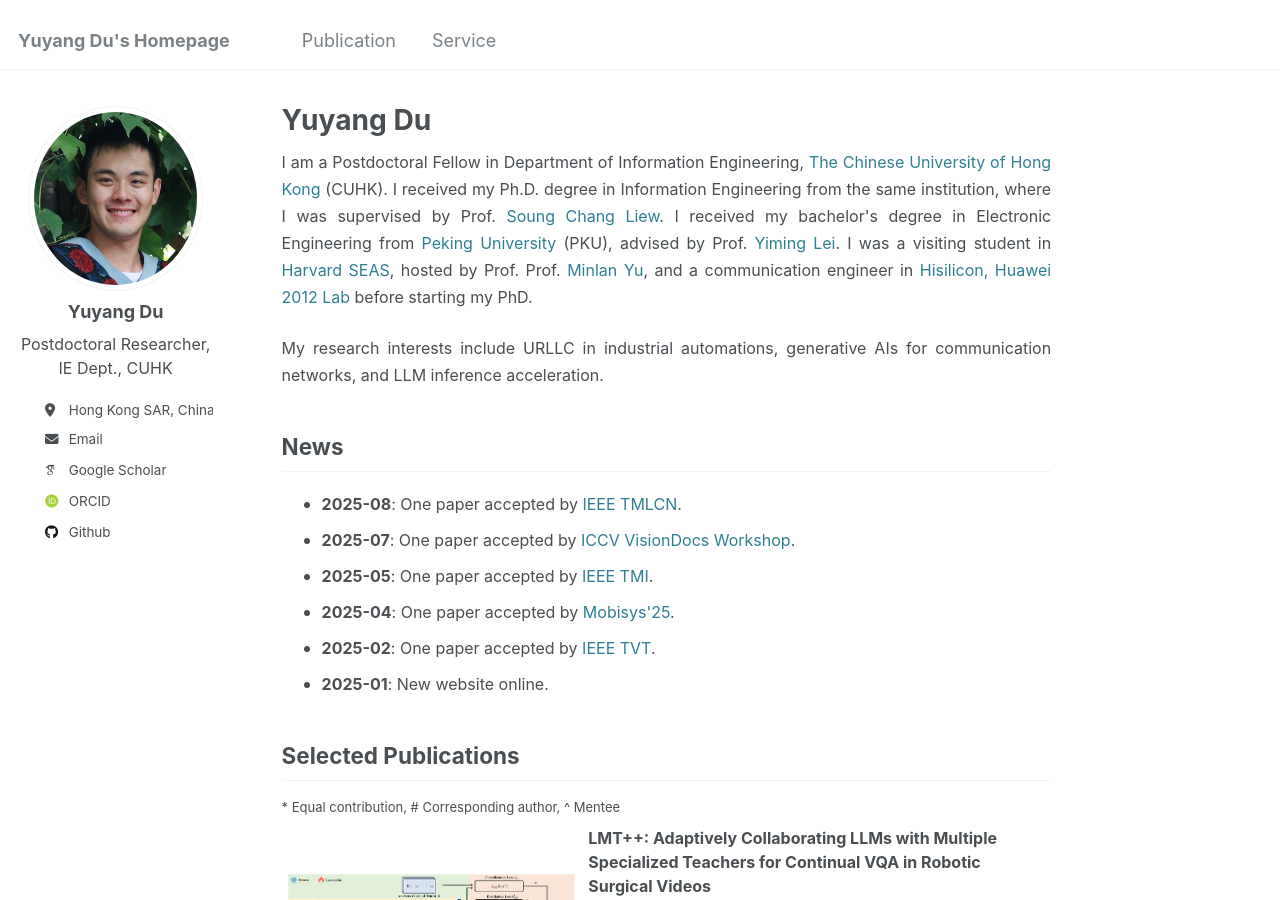
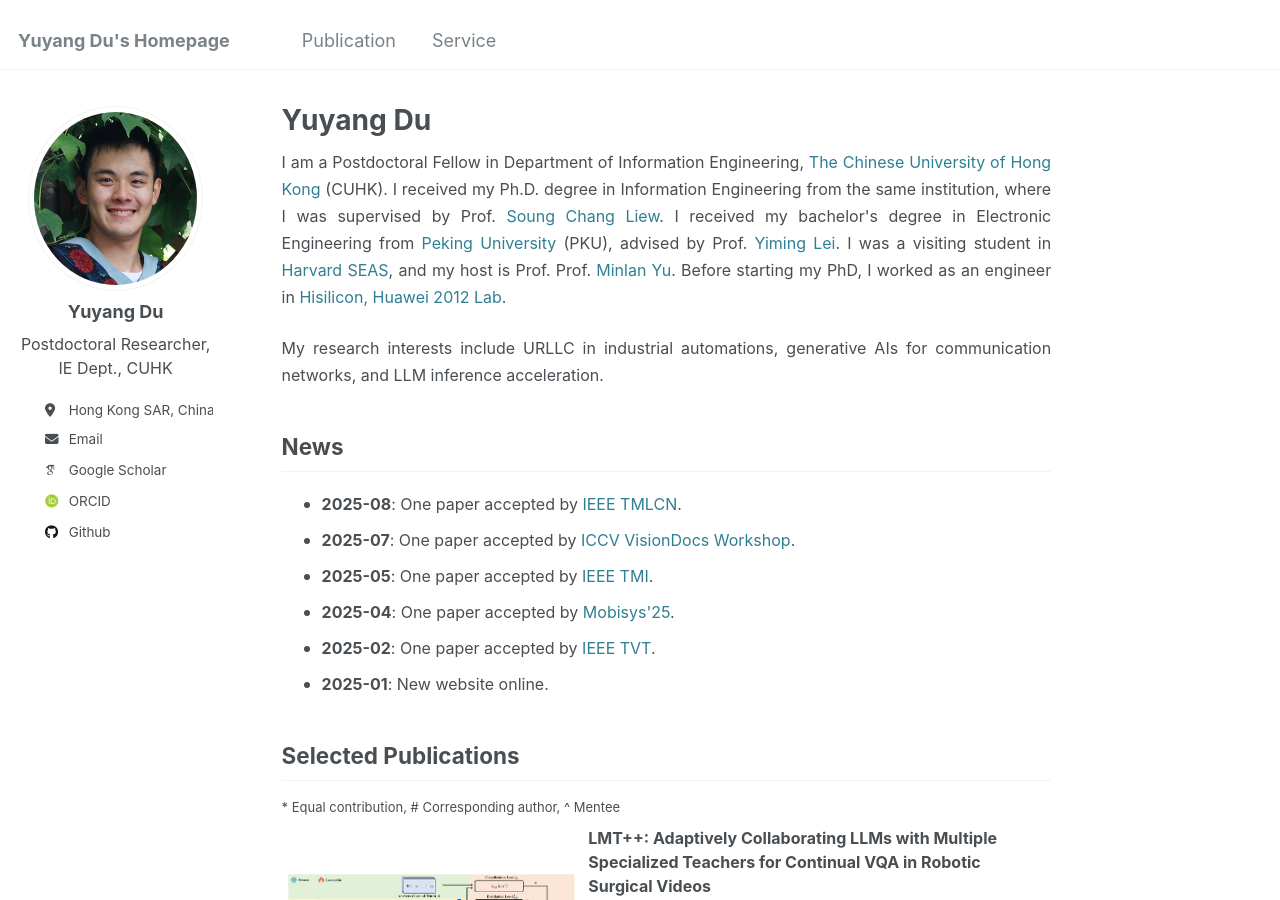
Before and after one commit to yuyangdu01/yuyangdu01.github.io, a Jekyll site: the page built from _pages/about.md, in a window 1280 px wide and 900 px high. Built offline with Jekyll 4.4.1, drawn with Linux system fonts in a browser that asks for light colours; some web fonts are replaced.

Commit message:
Update about.md

```diff
--- a/_pages/about.md
+++ b/_pages/about.md
@@ -13,7 +13,7 @@ a {
 }
 </style>
 
-<p style="text-align: justify;"><font size=3> I am a Postdoctoral Fellow in Department of Information Engineering, <a href="https://www.cuhk.edu.hk/english/index.html">The Chinese University of Hong Kong</a> (CUHK). I received my Ph.D. degree in Information Engineering from the same institution, where I was supervised by Prof. <a href="https://www.ie.cuhk.edu.hk/faculty/LIEW-Soung-Chang/">Soung Chang Liew</a>. I received my bachelor's degree in Electronic Engineering from <a href="https://www.pku.edu.cn/">Peking University</a> (PKU), advised by Prof. <a href="https://ele.pku.edu.cn/dzxxen/info/1023/1115.htm">Yiming Lei</a>. I was a visiting student in <a href="https://seas.harvard.edu/">Harvard SEAS</a>, hosted by Prof. Prof. <a href="http://minlanyu.seas.harvard.edu/">Minlan Yu</a>, and a communication engineer in <a href="https://www.hisilicon.com/en">Hisilicon, Huawei 2012 Lab</a> before starting my PhD.</font></p>
+<p style="text-align: justify;"><font size=3> I am a Postdoctoral Fellow in Department of Information Engineering, <a href="https://www.cuhk.edu.hk/english/index.html">The Chinese University of Hong Kong</a> (CUHK). I received my Ph.D. degree in Information Engineering from the same institution, where I was supervised by Prof. <a href="https://www.ie.cuhk.edu.hk/faculty/LIEW-Soung-Chang/">Soung Chang Liew</a>. I received my bachelor's degree in Electronic Engineering from <a href="https://www.pku.edu.cn/">Peking University</a> (PKU), advised by Prof. <a href="https://ele.pku.edu.cn/dzxxen/info/1023/1115.htm">Yiming Lei</a>. I was a visiting student in <a href="https://seas.harvard.edu/">Harvard SEAS</a>, and my host is Prof. Prof. <a href="http://minlanyu.seas.harvard.edu/">Minlan Yu</a>. Before starting my PhD, I worked as an engineer in <a href="https://www.hisilicon.com/en">Hisilicon, Huawei 2012 Lab</a>.</font></p>
 
 <p style="text-align: justify;"><font size=3>My research interests include URLLC in industrial automations, generative AIs for communication networks, and LLM inference acceleration.</font></p>
 
```
